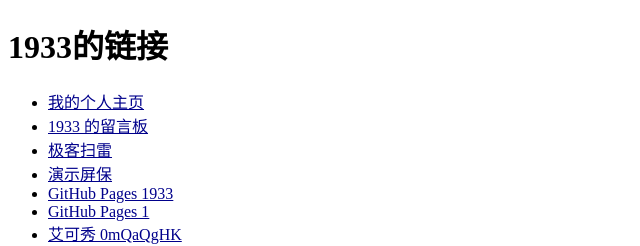
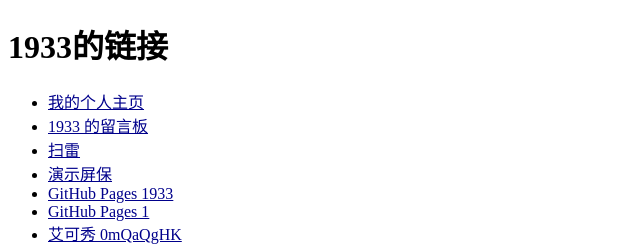
Before and after one commit to hr1933/a, a plain HTML site: page index.html in a window 1280 px wide. Shown: the top 246 px of the page, 0-640 px from the left. Drawn offline with Linux system fonts and the light colour scheme.

Commit message:
更新 index.html

```diff
--- a/index.html
+++ b/index.html
@@ -23,7 +23,7 @@
   <ul>
     <li><a href="https://hr1933.github.io/hr1933" target="_blank" rel="noopener noreferrer">我的个人主页</a></li>
     <li><a href="https://hr1933-web.netlify.app" target="_blank" rel="noopener noreferrer">1933 的留言板</a></li>
-    <li><a href="https://hr1933.github.io/a/sao.lei.game.html" target="_blank" rel="noopener noreferrer">极客扫雷</a></li>
+    <li><a href="https://hr1933.github.io/a/sao.lei.game.html" target="_blank" rel="noopener noreferrer">扫雷</a></li>
     <li><a href="https://hr1933.github.io/a/SUPREME.GLORY.TO.1933.html" target="_blank" rel="noopener noreferrer">演示屏保</a></li>
     <li><a href="https://hr1933.github.io/1933/" target="_blank" rel="noopener noreferrer">GitHub Pages 1933</a></li>
     <li><a href="https://hr1933.github.io/1/" target="_blank" rel="noopener noreferrer">GitHub Pages 1</a></li>
```
